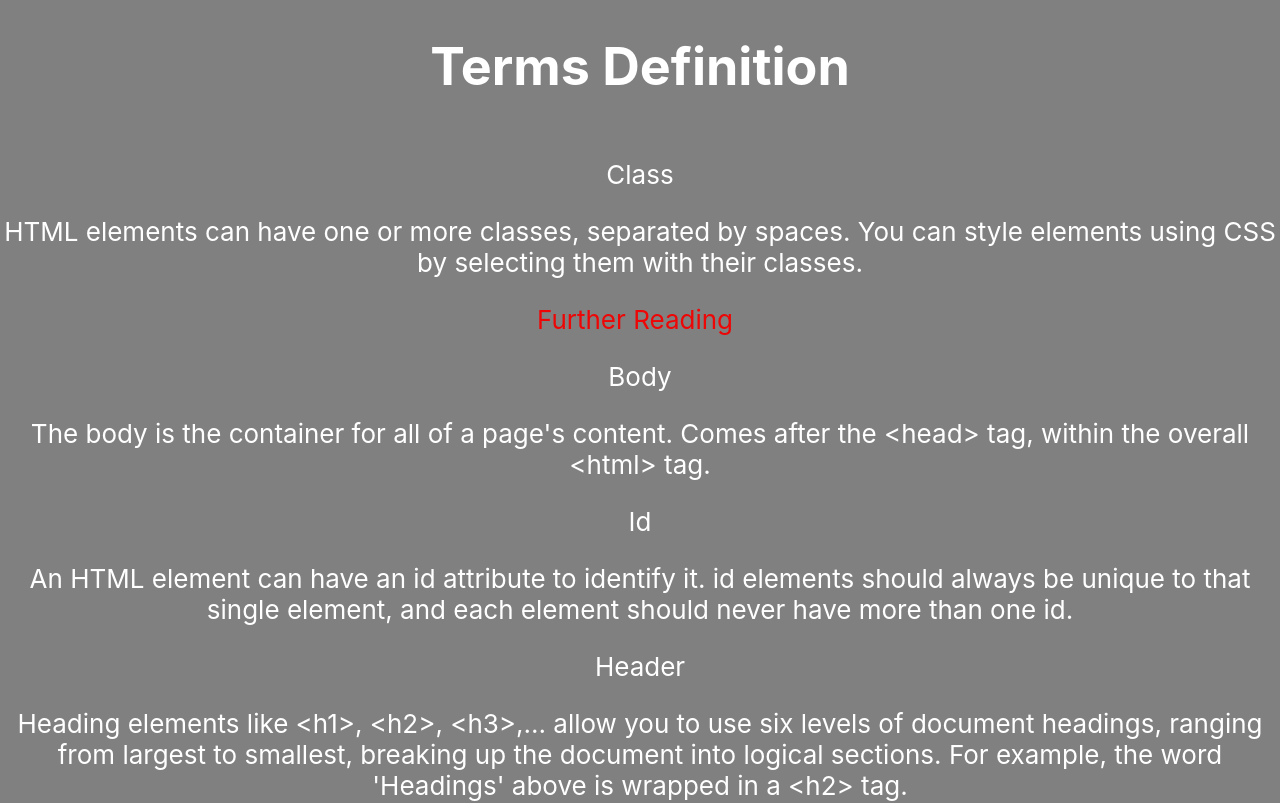
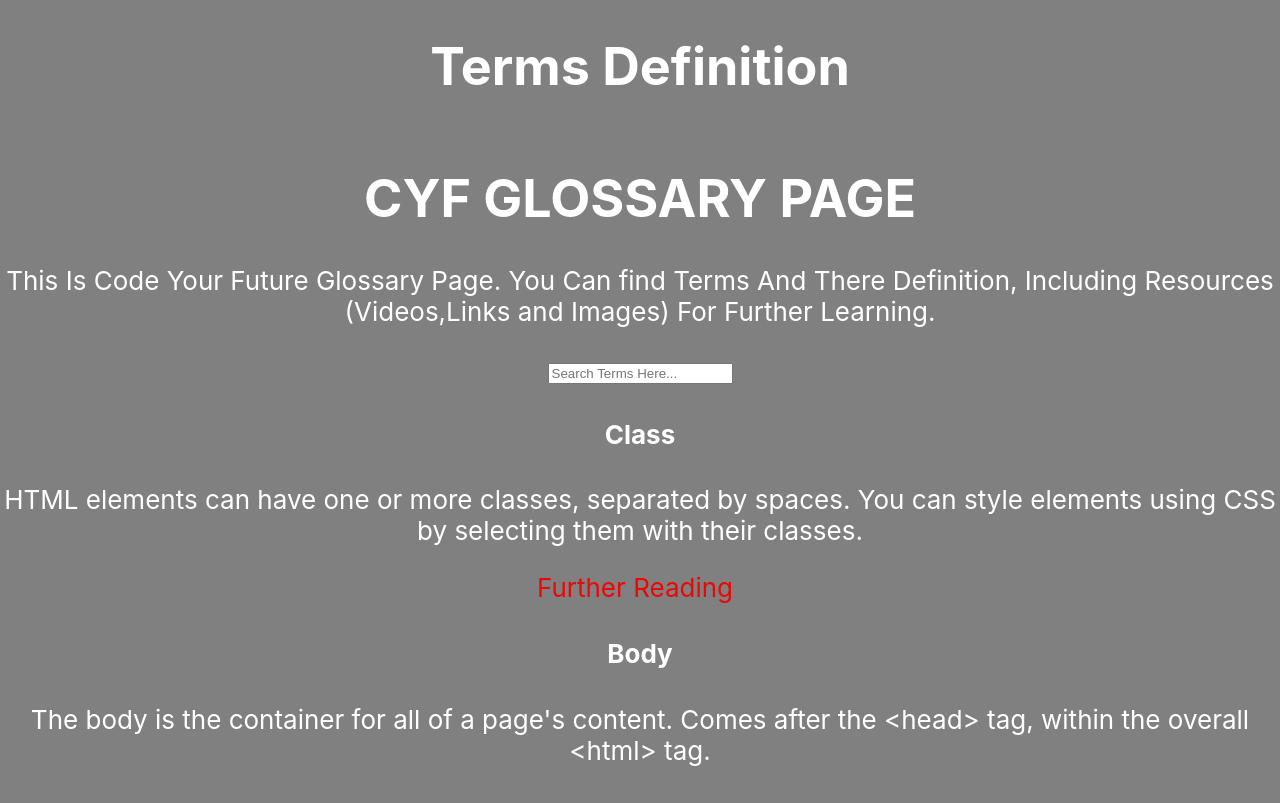
Before and after one commit to beaumoaj/code-conquerors-glossary, a React (Create React App) app: page / in a window 1280 px wide. Shown: the top 803 px of the page. Built offline with nearby package versions, Linux system fonts and the light colour scheme.

Commit message:
Populated my input Search

```diff
--- a/src/App.js
+++ b/src/App.js
@@ -2,6 +2,7 @@
 // import logo from './logo.svg';
 import React, { useState, useEffect } from 'react';
 import './App.css';
+
 // import SearchButton from './SearchButton';
 // import { terms } from "./data.js"
 // import Terms from './Terms';
@@ -13,14 +14,17 @@
 // import ListOfTerms from './ListOfTerms';
 // import ResourcesList from './ResourcesList';
 // import ResourceAdd from './ResourceAdd';
+import HomePage from './HomePage';
+import DataOfTerms from "./DataOfTerms";
+
 import ResultPage from "./ResultPage"
 // import Popup from './Popup';
 
 
 
 function App() {
-  // const [search, setSearch] = useState("");
-  // const [terms, setTerms] = useState([]);
+  const [search, setSearch] = useState("");
+  const [terms, setTerms] = useState([]);
   // const [token, setToken] = useState("");
   // const [showBtn, setShowBtn] = useState(true);
   // const [open, setOpen] = useState(true);
@@ -55,6 +59,8 @@
         {/* <ListOfTerms /> */}
 
         {/* <SearchButton search={search} setSearch={setSearch} /> */}
+        <HomePage />
+        {/* <DataOfTerms /> */}
         <ResultPage />
         {/* <Terms terms={terms} search={search} /> */}
         {/* <ResourcesList token={token} /> */}
--- a/src/DataOfTerms.js
+++ b/src/DataOfTerms.js
@@ -1,26 +1,28 @@
-import React from "react";
-import terms from "./listOfTerms";
+// import React from "react";
+// // import terms from "./listOfTerms";
 
 
-const DataOfTerms = () =>
-{
+// const DataOfTerms = ({terms, search}) =>
+// {
+//     const filteredTerms = terms.filter((term) =>
+//       term.term.toLowerCase().includes(search.toLowerCase())
+//     );
 
+//     return (
+//       <div className="Data">
+//         {filteredTerms.map((term) => (
+//           <li className="term" key={term.id}>
+//             <p>{term.term}</p>
+//             <p>{term.definition}</p>
+//             {term.link && (
+//               <a href={term.link} target="_blank" rel="noreferrer">
+//                 Further Reading
+//               </a>
+//             )}
+//           </li>
+//         ))}
+//       </div>
+//     );
+// }
 
-    return (
-      <div className="Data">
-        {terms.map((term) => (
-          <li className="term" key={term.id}>
-            <p>{term.term}</p>
-            <p>{term.definition}</p>
-            {term.link && (
-              <a href={term.link} target="_blank" rel="noreferrer">
-                Further Reading
-              </a>
-            )}
-          </li>
-        ))}
-      </div>
-    );
-}
-
-export default DataOfTerms;
+// export default DataOfTerms;
--- /dev/null
+++ b/src/HomePage.js
@@ -0,0 +1,82 @@
+import React,{useState} from "react";
+import terms from "./Data";
+
+const HomePage = () => {
+  const [searchTerm, setSearchTerm] = useState("");
+
+  // const handleSearch = (e) => {
+  //   setSearchTerm(e.target.value);
+  // };
+
+  // const resetInput = () =>
+  // {
+  //   setSearchTerm("")
+  // }
+
+  // const callSearchFunction = ( e ) =>
+  // {
+  //   e.preventDefault();
+  //   setSearchTerm.SearchFile( searchTerm );
+  //   resetInput();
+  // }
+
+  return (
+    <div>
+      <h1>CYF GLOSSARY PAGE</h1>
+      <p>
+        This Is Code Your Future Glossary Page. You Can find Terms And There
+        Definition, Including Resources (Videos,Links and Images) For Further
+        Learning.
+      </p>
+
+        <input
+          type="text"
+          placeholder="Search Terms Here..."
+          onChange={event => {setSearchTerm(event.target.value)}}
+        />
+      {terms.filter( ( term ) =>
+      {
+        if ( searchTerm == "" )
+        {
+          return term
+        } else if ( term.term.toLowerCase().includes( searchTerm.toLowerCase() ) ){
+          return term
+        }
+        })
+        .map( ( term ) =>
+      {
+        return (
+          <div key={term.id}>
+            <h4>{term.term}</h4>
+            <p>{term.definition}</p>
+            {term.link && (
+              <a href={term.link} target="_blank" rel="noreferrer">
+                Further Reading
+              </a>
+            )}
+          </div>
+        );
+      })}
+
+          {/* <div className="Data">
+         {terms.map((term) => (
+          <li className="term" key={term.id}>
+            <p>{term.term}</p>
+            <p>{term.definition}</p>
+            {term.link && (
+              <a href={term.link} target="_blank" rel="noreferrer">
+                Further Reading
+              </a>
+            )}
+          </li>
+        ))}
+      </div> */}
+
+        {/* <button type="submit" onSubmit={callSearchFunction}>Search</button> */}
+
+
+    </div>
+  );
+};
+
+export default HomePage;
--- a/src/ResultPage.js
+++ b/src/ResultPage.js
@@ -5,7 +5,7 @@
 {
     return (
       <div className="resultPage">
-        <DataOfTerms />
+        {/* <DataOfTerms /> */}
       </div>
     );
 }
```
Also changed, not shown: src/Data.js (renamed from src/listOfTerms.js).
